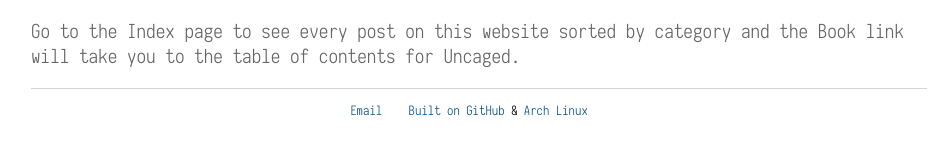
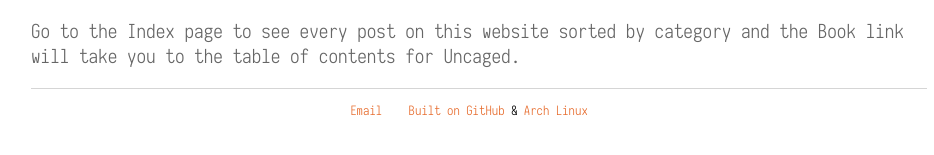
Before and after one commit to nkrzv/nkrzv.github.io, a Jekyll site: the page built from index.html, in a window 1280 px wide. Shown: the part 351-506 px from the top of the page, without its empty margins (161-1095 px from the left). Built offline with Jekyll 4.4.1, drawn with Linux system fonts in a browser that asks for light colours.

Commit message:
Update main.css

```diff
--- a/css/main.css
+++ b/css/main.css
@@ -27,7 +27,7 @@ nav ul li, footer ul li {
 }
 a {
     text-decoration: none;
-    color: #064F86;
+    color: #E66929;
 }
 a:hover {
     text-decoration: underline;
```
